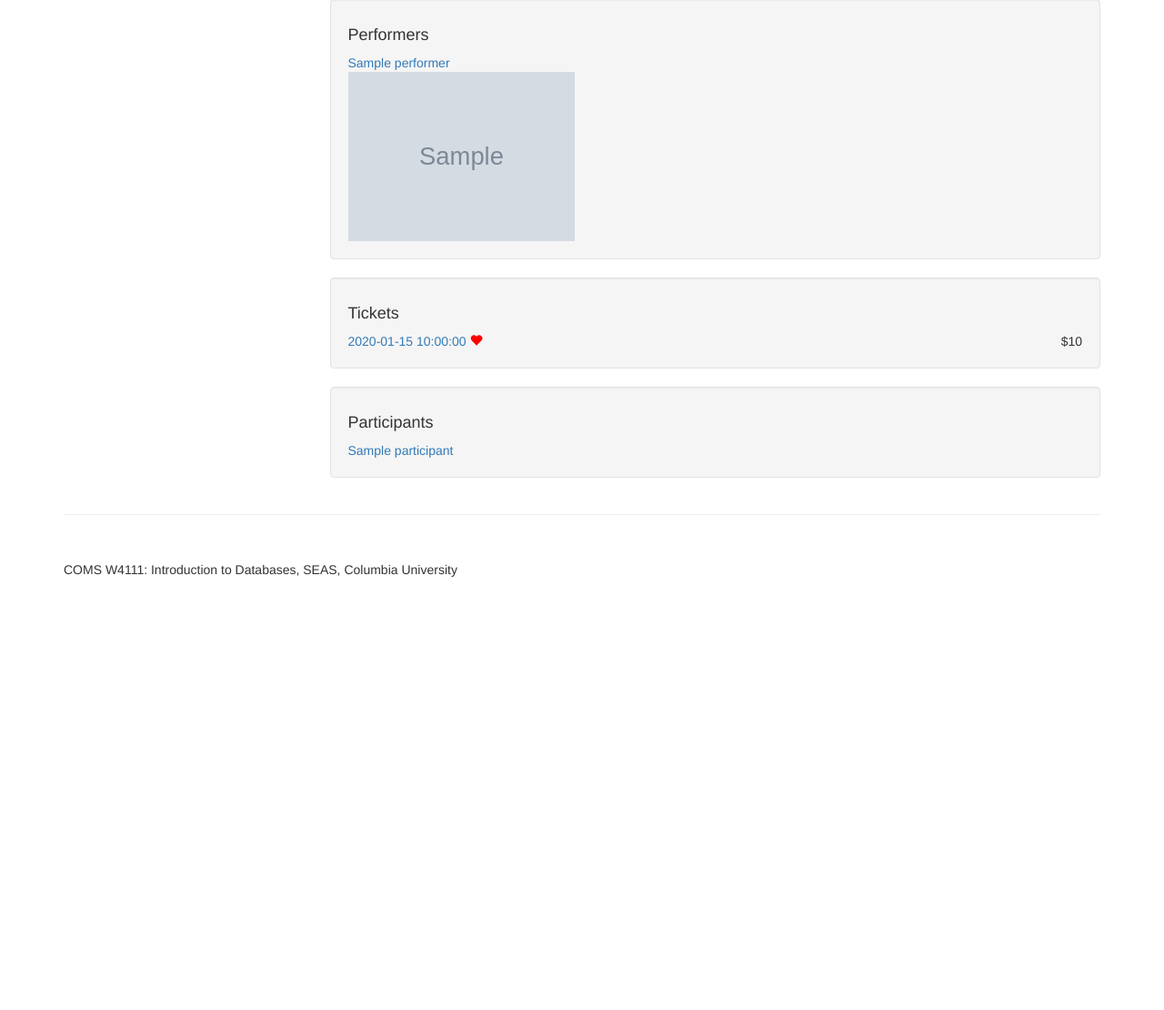
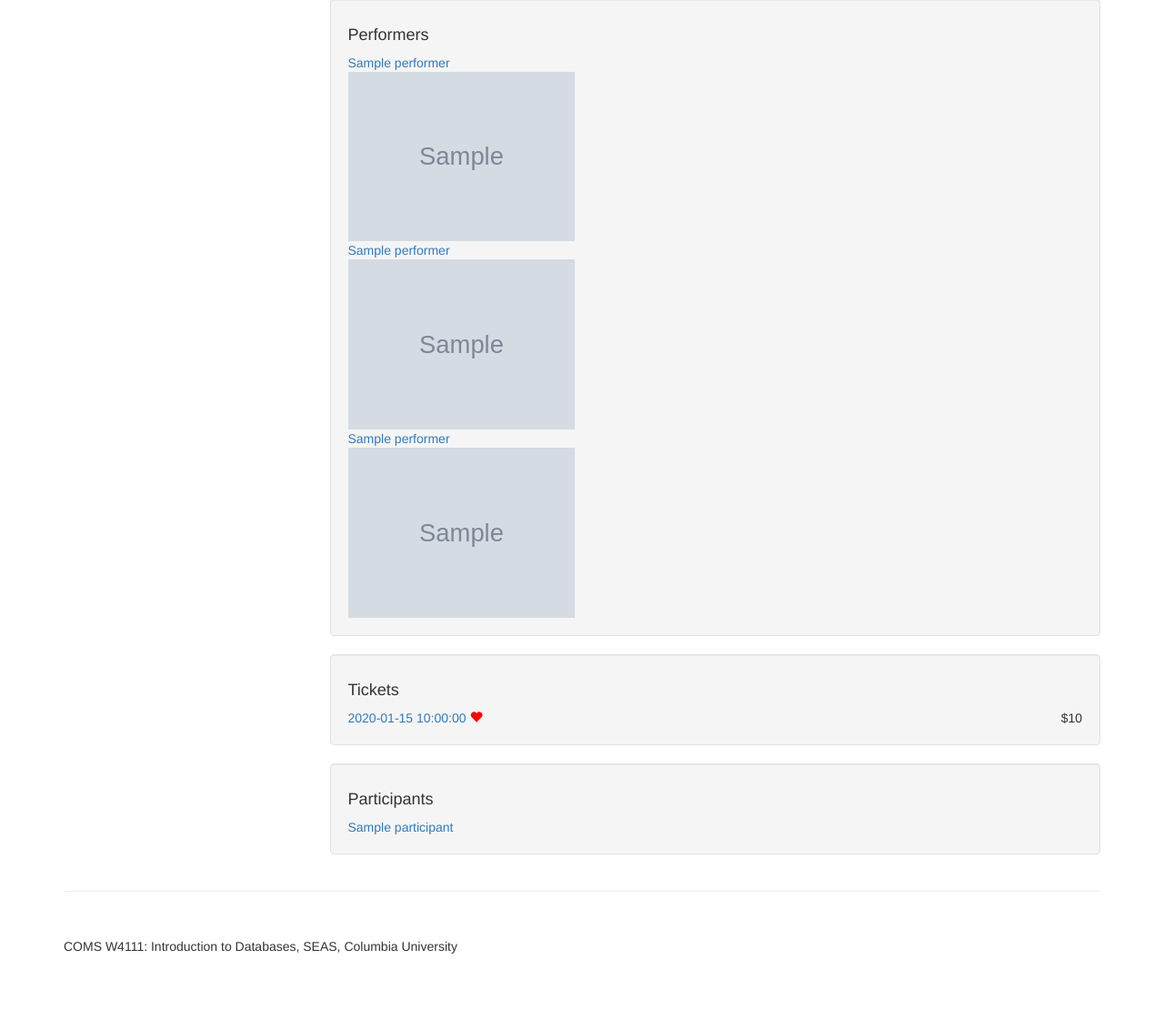
Before and after one commit to qychen/dbProj1_Eventorer, a Flask app: template website/templates/event.html in a window 1280 px wide. Shown: the part 541-1651 px from the top of the page at 91% size. Before the commit the page ends 1175 px from the top, so only its background shows below. Run offline with Flask 2, Linux system fonts and the light colour scheme; the template is opened without the code that fills it: most values are stand-ins (such as "Sample title", 1, 10 or a date in 2020); grey boxes marked "Sample" are stand-in pictures; some libraries are stand-ins or nearby versions.

Commit message:
fix bugs

```diff
--- a/website/templates/event.html
+++ b/website/templates/event.html
@@ -82,7 +82,7 @@
                     <div class="caption-full">
                         <h4>Performers</h4>
                              <div class="row">
-                                {% for performer in performers %}
+                                {% for performer in performers[0:3] %}
                                 <div class="col-md-4">
                                     <a href="../performer/{{performer.pid}}">{{performer.name}}</a>
                                     {% if performer.image != 'None' %}
@@ -91,6 +91,27 @@
                                 </div>
                                 {% endfor %}
                             </div>
+                             <div class="row">
+                                {% for performer in performers[3:6] %}
+                                <div class="col-md-4">
+                                    <a href="../performer/{{performer.pid}}">{{performer.name}}</a>
+                                    {% if performer.image != 'None' %}
+                                        <img class="img-responsive" src="{{performer.image}}" alt="">
+                                    {% endif %}
+                                </div>
+                                {% endfor %}
+                            </div>
+                             <div class="row">
+                                {% for performer in performers[6:9] %}
+                                <div class="col-md-4">
+                                    <a href="../performer/{{performer.pid}}">{{performer.name}}</a>
+                                    {% if performer.image != 'None' %}
+                                        <img class="img-responsive" src="{{performer.image}}" alt="">
+                                    {% endif %}
+                                </div>
+                                {% endfor %}
+                            </div>
+
                     </div>
                 </div>
 
```
Also changed, not shown: website/templates/performer.html (+17 -1 lines).
